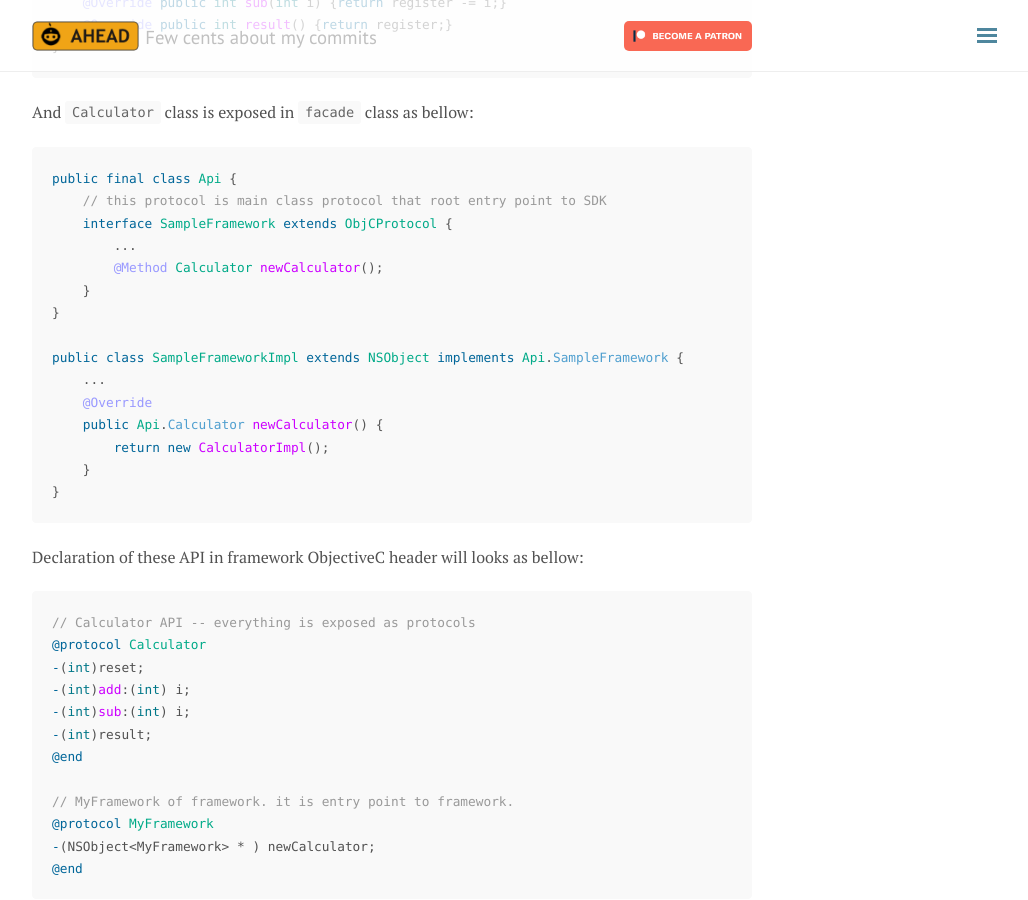
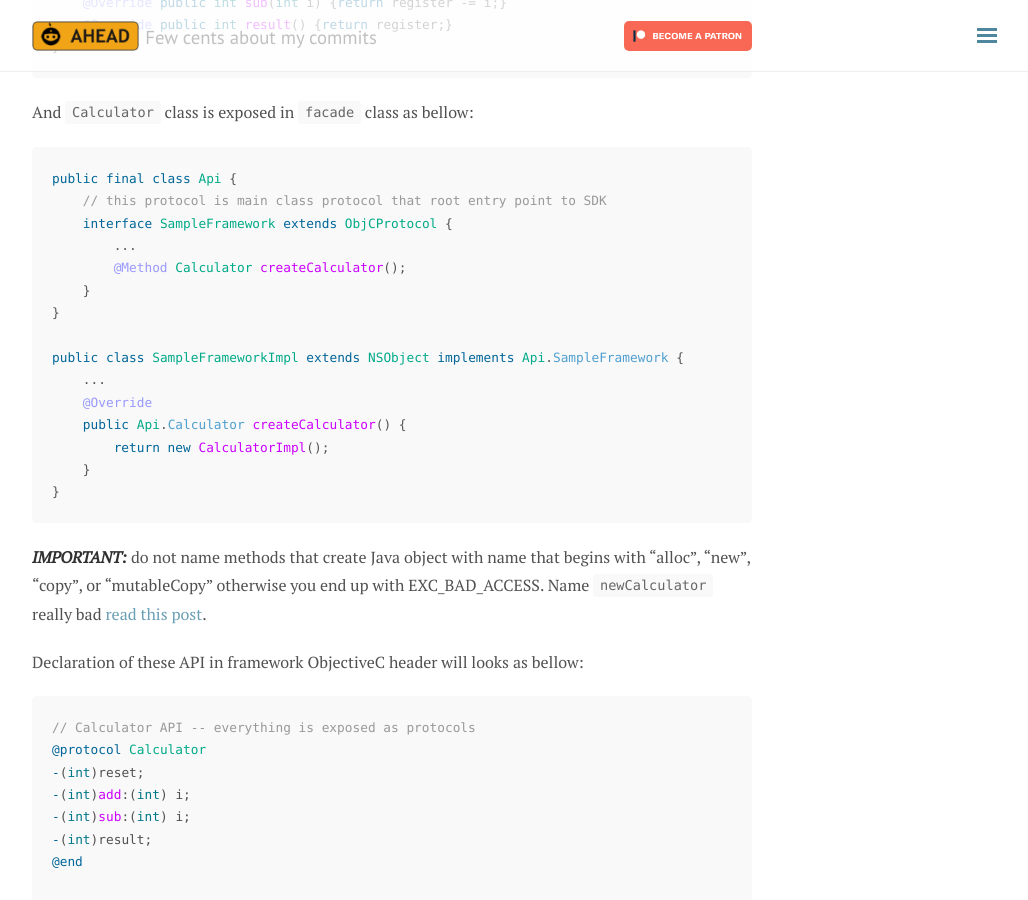
Before and after one commit to dkimitsa/dkimitsa.github.io, a Jekyll site: the page built from _posts/2018-01-16-tutorial-writing-framework-improved.md, in a window 1280 px wide and 900 px high, scrolled down 3735 px. Shown: the whole window, without its empty margins (248-1276 px from the left). Built offline with Jekyll 4.4.1, drawn with Linux system fonts in a browser that asks for light colours; nearby versions of some CDN libraries; comment, search, counter and statistics services are not loaded.

Commit message:
new post about EXC_BAD_ACCESS when using RoboVM framework target

````diff
--- a/_posts/2018-01-16-tutorial-writing-framework-improved.md
+++ b/_posts/2018-01-16-tutorial-writing-framework-improved.md
@@ -121,18 +121,20 @@ public final class Api {
     // this protocol is main class protocol that root entry point to SDK
     interface SampleFramework extends ObjCProtocol {
         ...
-        @Method Calculator newCalculator();
+        @Method Calculator createCalculator();
     }
 }
 
 public class SampleFrameworkImpl extends NSObject implements Api.SampleFramework {
     ...
     @Override
-    public Api.Calculator newCalculator() {
+    public Api.Calculator createCalculator() {
         return new CalculatorImpl();
     }
 }
 ```
+
+***IMPORTANT:*** do not name methods that create Java object with name that begins with “alloc”, “new”, “copy”, or “mutableCopy” otherwise you end up with EXC_BAD_ACCESS. Name `newCalculator` really bad [read this post]({{ site.baseurl }}{% post_url 2018-01-31-not-a-bug-exc-bad-access %}).
 
 Declaration of these API in framework ObjectiveC header will looks as bellow:
 ```objc
````
Also changed, not shown: _posts/2018-01-31-not-a-bug-exc-bad-access.md (added, +68 -0 lines), assets/2018/01/31/exc-bad-access.png (added).
